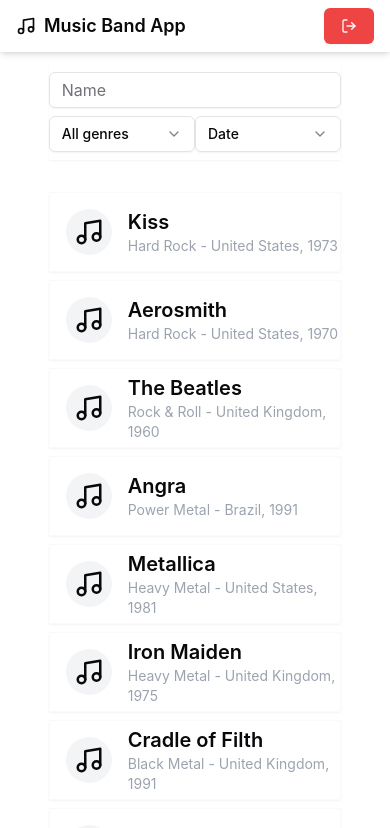
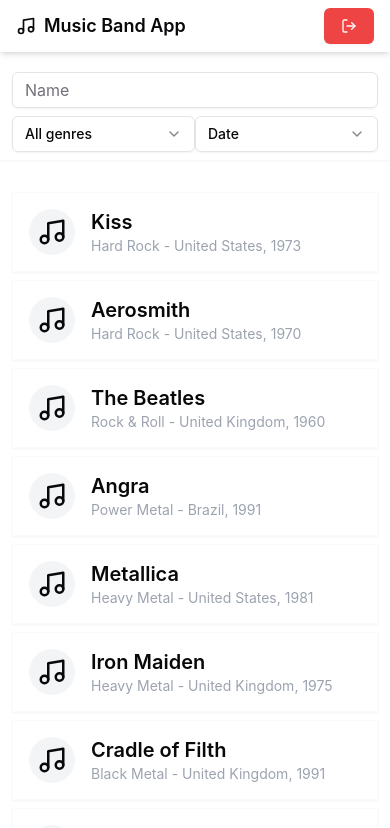
Before and after one commit to LucaVallazza/musicbands-app, a React (Vite) app: page /bands in a window 390 px wide. Shown: the top 828 px of the page. Built offline with nearby package versions, Linux system fonts and the light colour scheme; data requests are answered from the project's data file; sample sign-in values are in the browser's storage.

Commit message:
🎨 bands-page responsive design

```diff
--- a/src/pages/bands-page.tsx
+++ b/src/pages/bands-page.tsx
@@ -93,7 +93,7 @@
   return (
     <div className="w-full h-screen flex-col flex items-center">
       <Header />
-      <div className="w-3/4 mt-3 flex flex-col md:flex-row sticky bg-white py-2 shadow-sm gap-2 top-0">
+      <div className="w-full md:w-3/4 xl:w-3/5  px-3 md:px-0 mt-3 flex flex-col md:flex-row sticky bg-white py-2 shadow-sm gap-2 top-0">
         <div className=" sticky md:block flex-[5]">
           <Input
             onChange={(e) => setfilterBandName(e.target.value)}
@@ -137,7 +137,7 @@
           <Search></Search>
         </Button> */}
       </div>
-      <div className="flex w-3/4 flex-col items-center m-0 pt-8 p-0 gap-2">
+      <div className="flex w-full md:w-3/4 xl:w-3/5 flex-col items-center m-0 pt-8 px-3 md:px-0 gap-2">
         {filteredBands.length > 0 ? (
           filteredBands.map((band) => {
 
```
